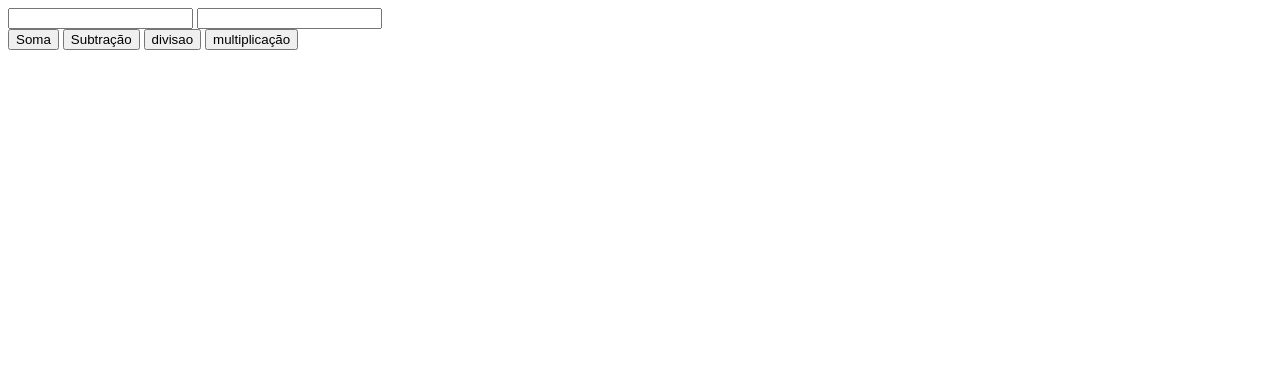
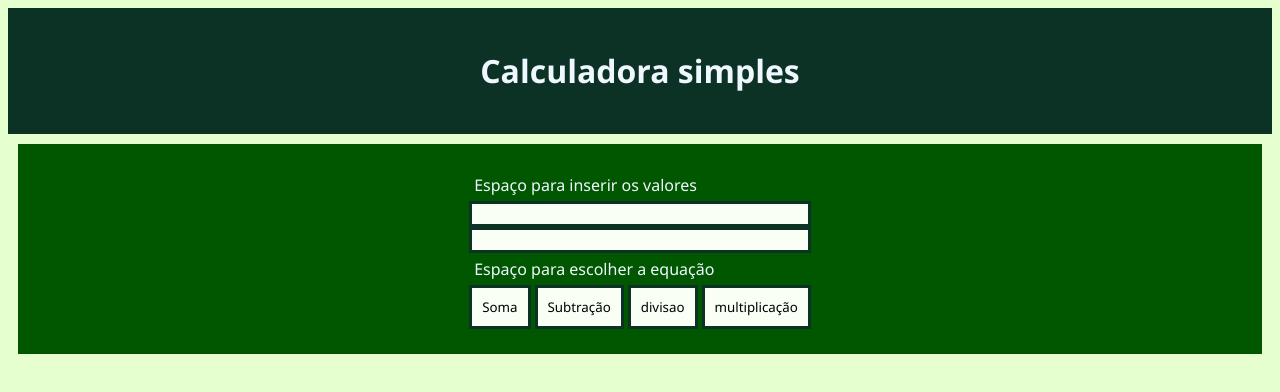
Before and after one commit to IncertiHenri/Calculadora-JS, a plain HTML site: page index.html in a window 1280 px wide. Drawn offline with Linux system fonts and the light colour scheme.

Commit message:
add - Finalizações gráficas na página

```diff
--- a/index.html
+++ b/index.html
@@ -9,14 +9,24 @@
 
 <body>
 
+    <header>
+        <h1>Calculadora simples</h1>
+    </header>
+
+    <div id="calculadora">
+
         <script src="script.js"></script>
-    <input id="valor1"></input>
-    <input id="valor2"></input>
+        <div class="escrita">Espaço para inserir os valores</div>
+        <input class="campo" id="valor1"></input>
+        <input class="campo" id="valor2"></input>
         <div>
+            <div class="escrita">Espaço para escolher a equação</div>
             <button class="botao" onclick="soma()">Soma</button>
             <button class="botao" onclick="subtracao()">Subtração</button>
             <button class="botao" onclick="divisao()">divisao</button>
             <button class="botao" onclick="multiplicacao()">multiplicação</button>
+
+        </div>
     </div>
 
 </body>
--- a/style.css
+++ b/style.css
@@ -0,0 +1,41 @@
+body {
+    background-color: rgb(229, 255, 207);
+}
+
+header {
+    display: flex;
+    padding: 20px;
+    background-color: rgb(12, 49, 37);
+    align-items: center;
+    justify-content: center;
+    font-family: 'Segoe UI', Tahoma, Geneva, Verdana, sans-serif;
+    color: aliceblue;
+}
+
+#calculadora {
+    display: grid;
+    justify-content: center;
+    align-items: center;
+    padding: 25px;
+    margin: 10px;
+    background-color: rgb(0, 87, 0);
+}
+
+.botao {
+    padding: 10px;
+    border: 3px solid rgb(12, 49, 37);
+    font-family: 'Segoe UI', Tahoma, Geneva, Verdana, sans-serif;
+    background-color: rgb(250, 255, 246);
+}
+
+.campo {
+    border: 3px solid rgb(12, 49, 37);
+    font-family: 'Segoe UI', Tahoma, Geneva, Verdana, sans-serif;
+    background-color: rgb(250, 255, 246);
+}
+
+.escrita {
+    margin: 5px;
+    color: aliceblue;
+    font-family: 'Segoe UI', Tahoma, Geneva, Verdana, sans-serif;
+}
```
Lines whose indentation alone changed are shown as unchanged.
